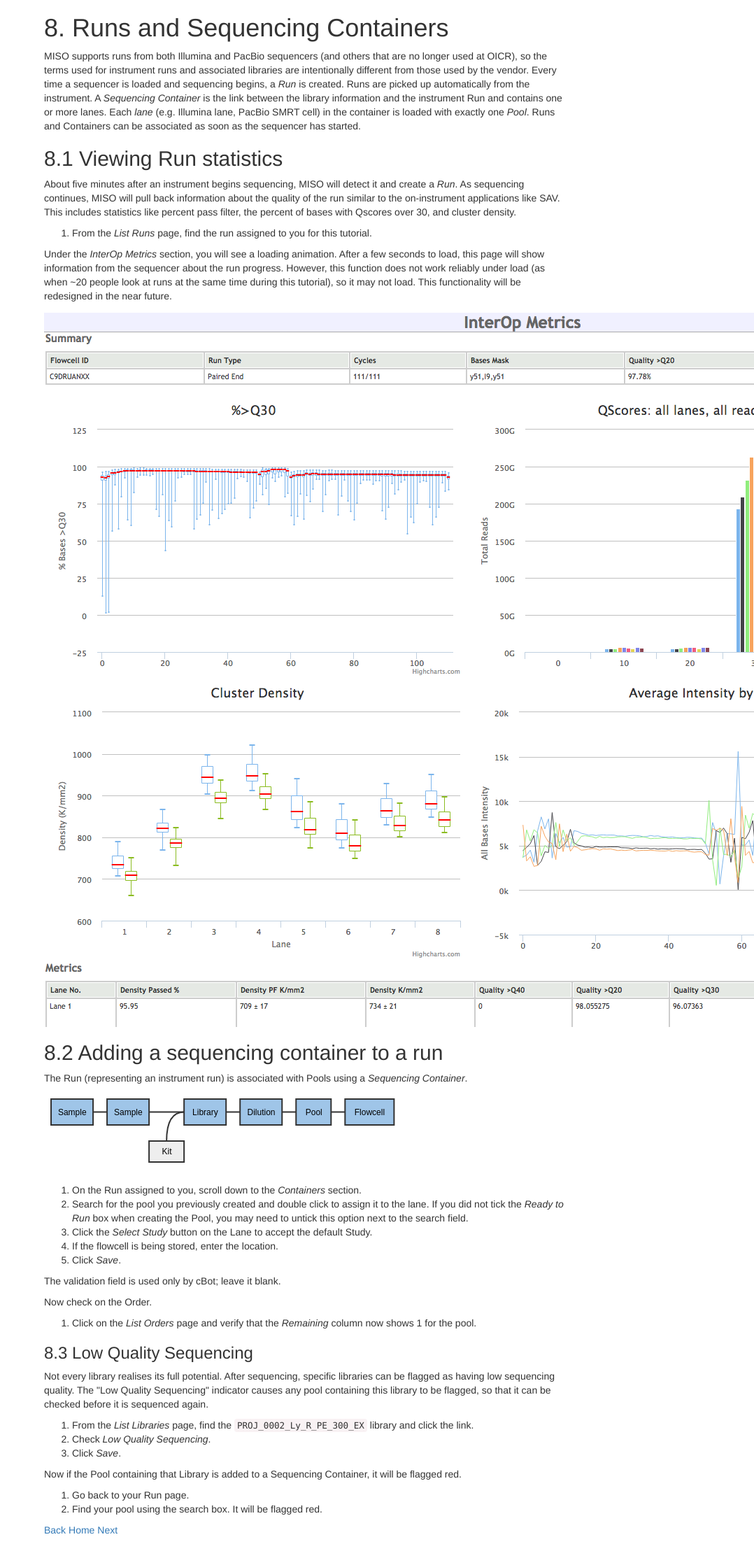
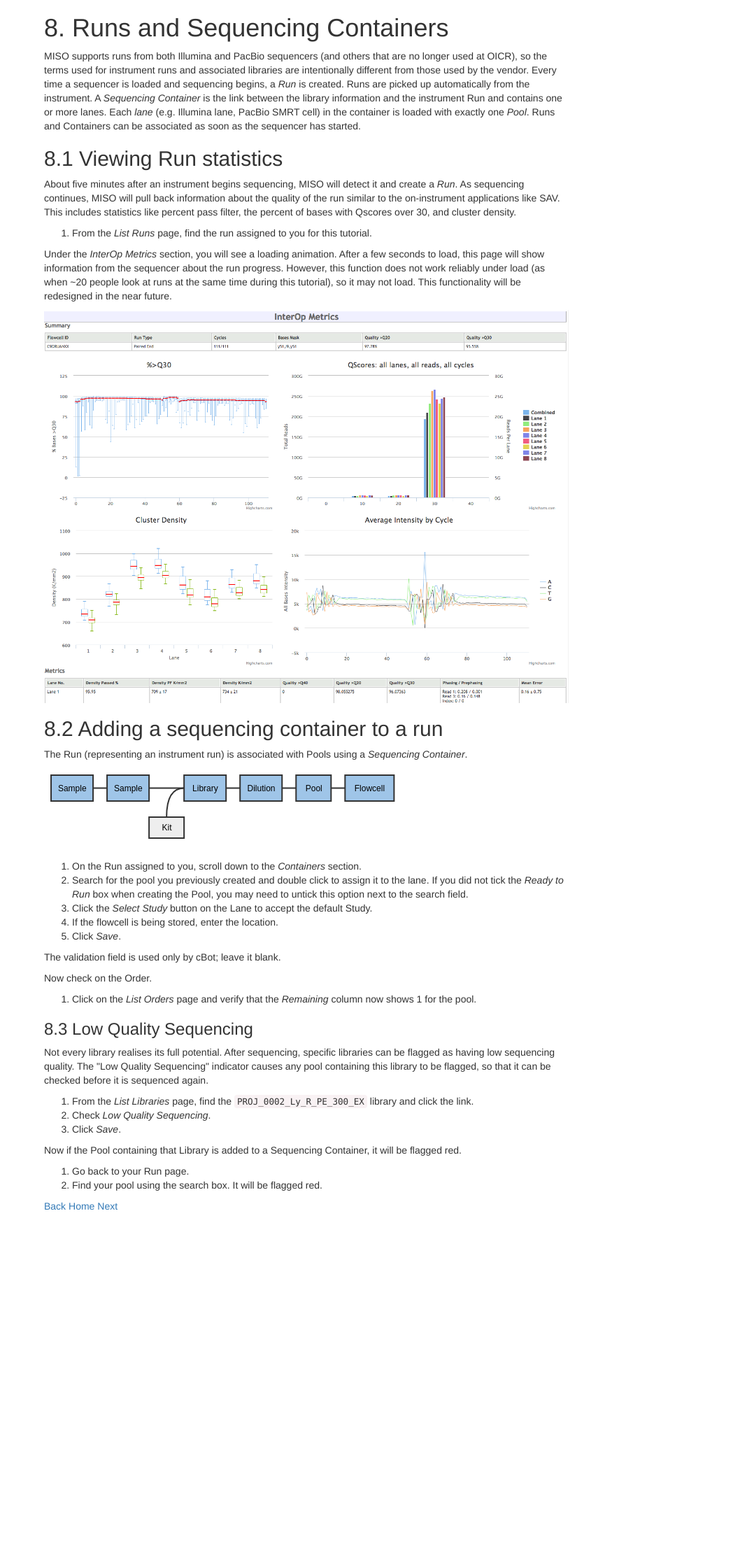
Before and after one commit to miso-lims/walkthroughs, a Jekyll site: the page built from 8-runs.md, in a window 1280 px wide. Shown: the whole page at 70% size, without its empty margins (202-1280 px from the left). Built offline with Jekyll 4.4.1, drawn with Linux system fonts in a browser that asks for light colours; after the commit the page ends 1744 px from its top, so only the background shows below that.

Commit message:
Corrected image sizing by moving size to img from href. (#23)

```diff
--- a/8-runs.md
+++ b/8-runs.md
@@ -30,7 +30,7 @@ However, this function does not work reliably under load (as when ~20 people
 look at runs at the same time during this tutorial), so it may not load. This
 functionality will be redesigned in the near future.
 
-<a style="width:100%;" href="pics/interop.png"><img src="pics/interop.png"/></a>
+<a href="pics/interop.png"><img style="width:100%;" src="pics/interop.png"/></a>
 
 ## 8.2 Adding a sequencing container to a run
 
```
